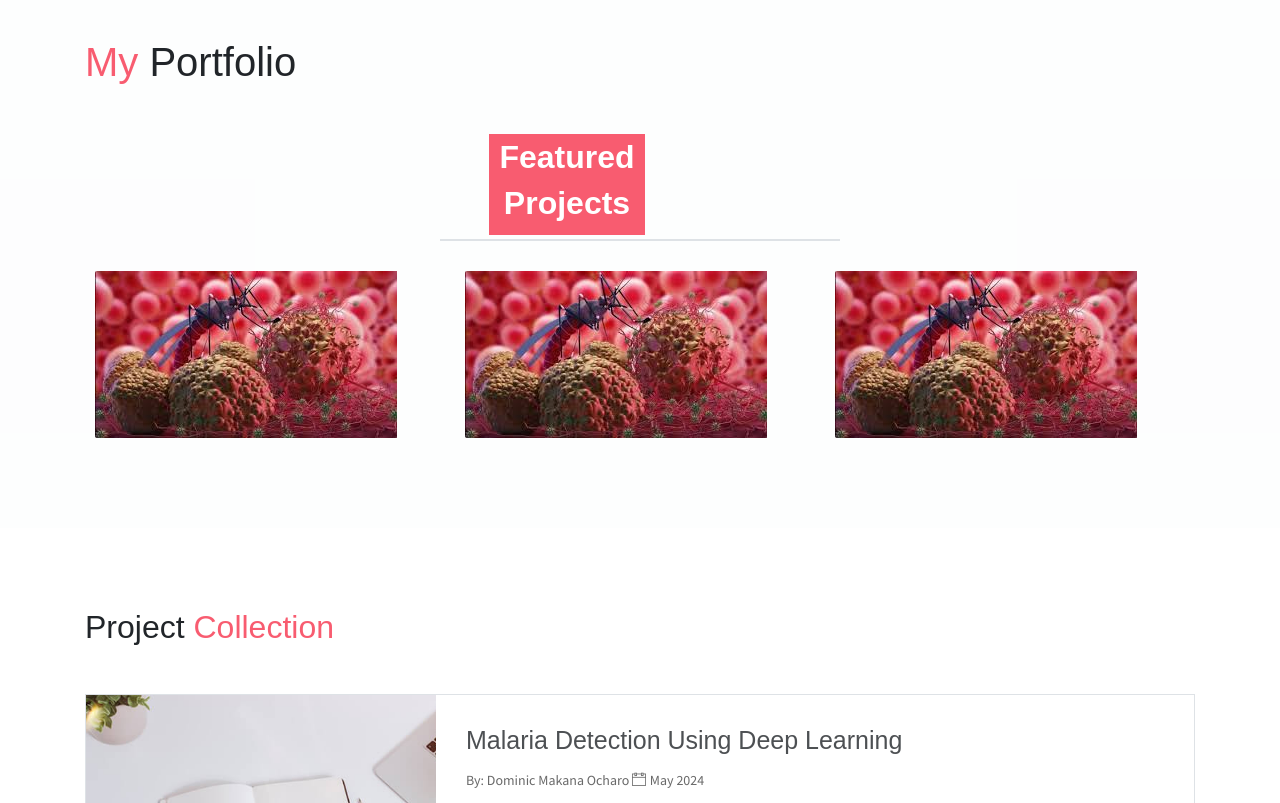
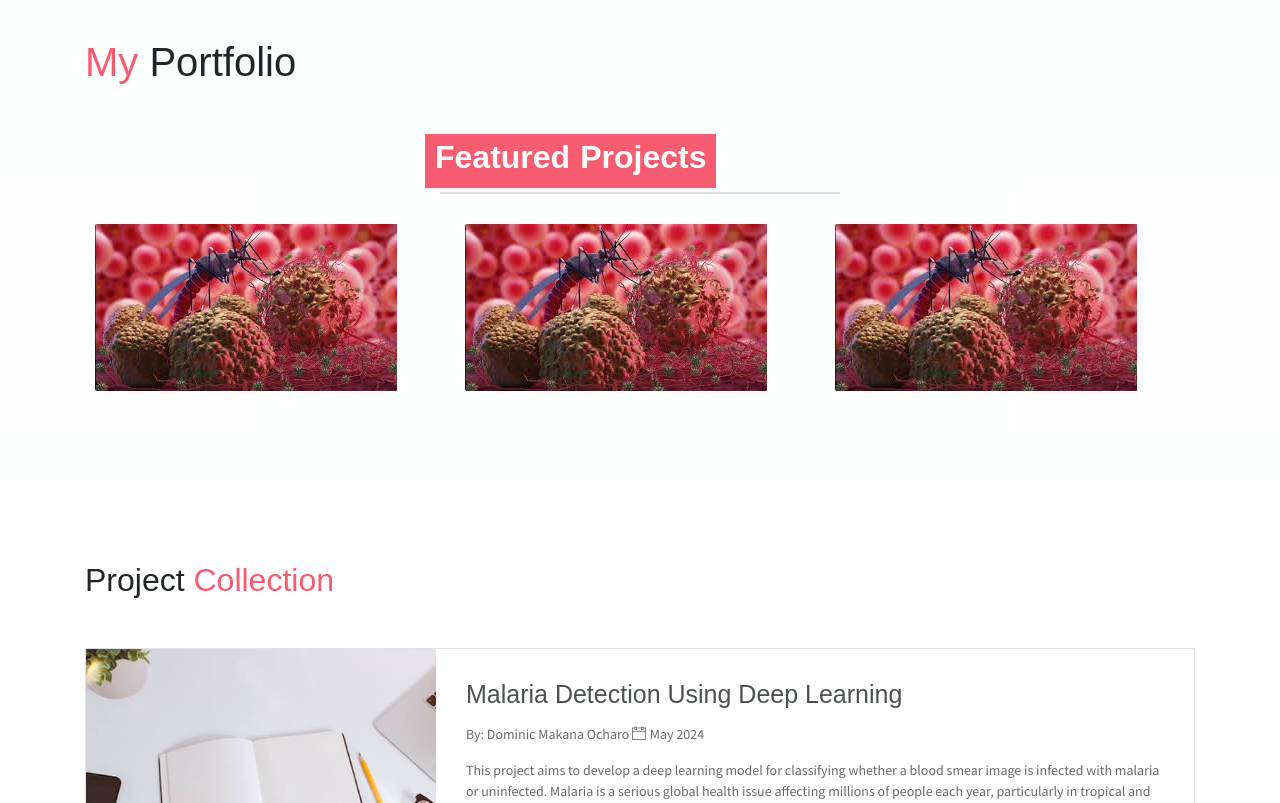
Before and after one commit to DominicOcharo1/dominic-ocharo1, a website: page index.html in a window 1280 px wide. Shown: the part 4140-4943 px from the top of the page. Drawn offline with Linux system fonts and the light colour scheme; some packages are replaced by stand-ins of ours.

Commit message:
Update index.html
featured projects title

```diff
--- a/index.html
+++ b/index.html
@@ -412,9 +412,9 @@
         <div class="portfolio">
             <div class="filters">
                 <div class="row justify-content-center">
-                    <a href="#" data-filter=".new" class="active text-center">
-                        <h2 style="font-weight: bold; display: inline-block;">Featured</h2>
-                        <h2 style="font-weight: bold; display: inline-block;">Projects</h2>
+                    <a href="#" data-filter=".new" class="active text-center d-flex align-items-center">
+                        <h2 style="font-weight: bold; margin-right: 10px;">Featured</h2>
+                        <h2 style="font-weight: bold;">Projects</h2>
                     </a>
                 </div>
             </div>
```
